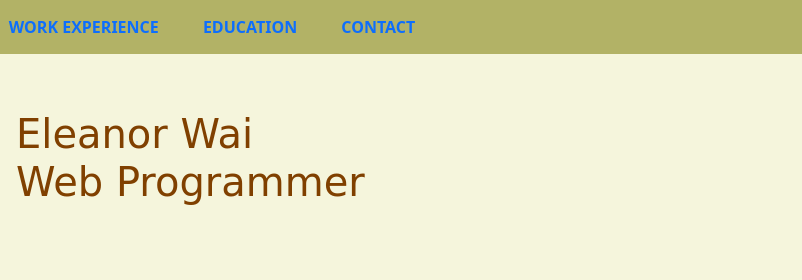
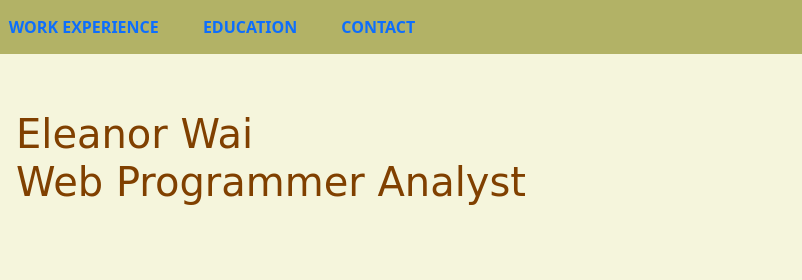
Before and after one commit to eleanorw13/eleanor-website, a plain HTML site: page index.html in a window 1280 px wide. Shown: the top 280 px of the page, 478-1280 px from the left. Drawn offline with nearby package versions, Linux system fonts and the light colour scheme.

Commit message:
Update index.html

```diff
--- a/index.html
+++ b/index.html
@@ -16,7 +16,7 @@
     <img class="profile-img col-narrow" src="https://picsum.photos/150/150" alt="Eleanor Wai">
     <div class="col-wide">
       <h1>Eleanor Wai</h1>
-      <h2>Web Programmer</h2>
+      <h2>Web Programmer Analyst</h2>
       <p></p>
     </div>
   </div>
@@ -29,7 +29,6 @@
     <section id="work" class="work">
       <div class="content-wrap">
         <h2>Work Experience</h2>
-
         <!-- Job 1 Details -->
         <div class="col-narrow">
           <h3>Web Developer</h3>
```
